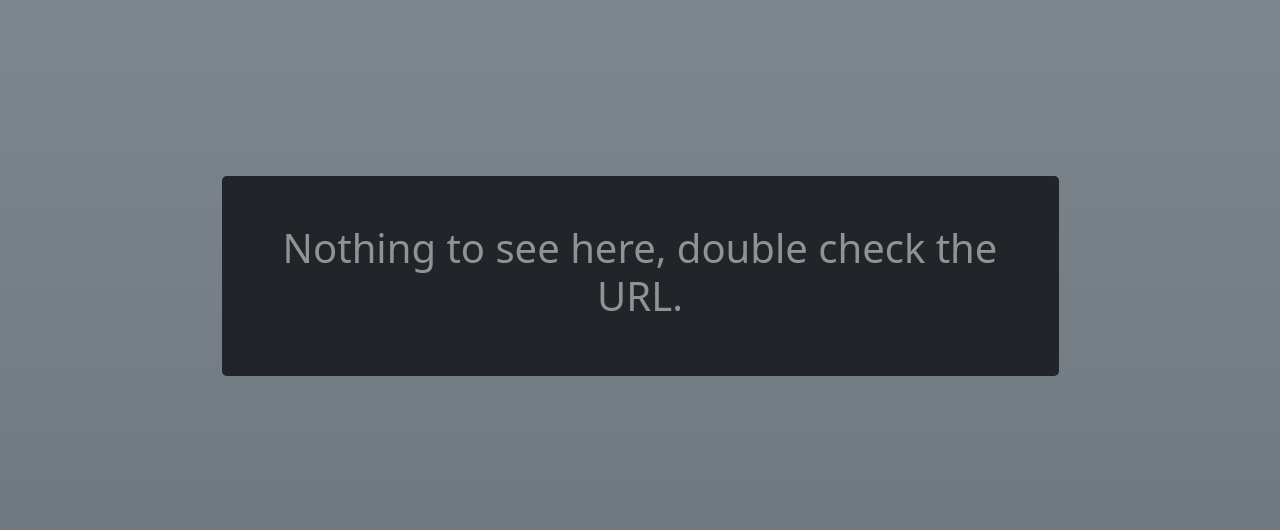
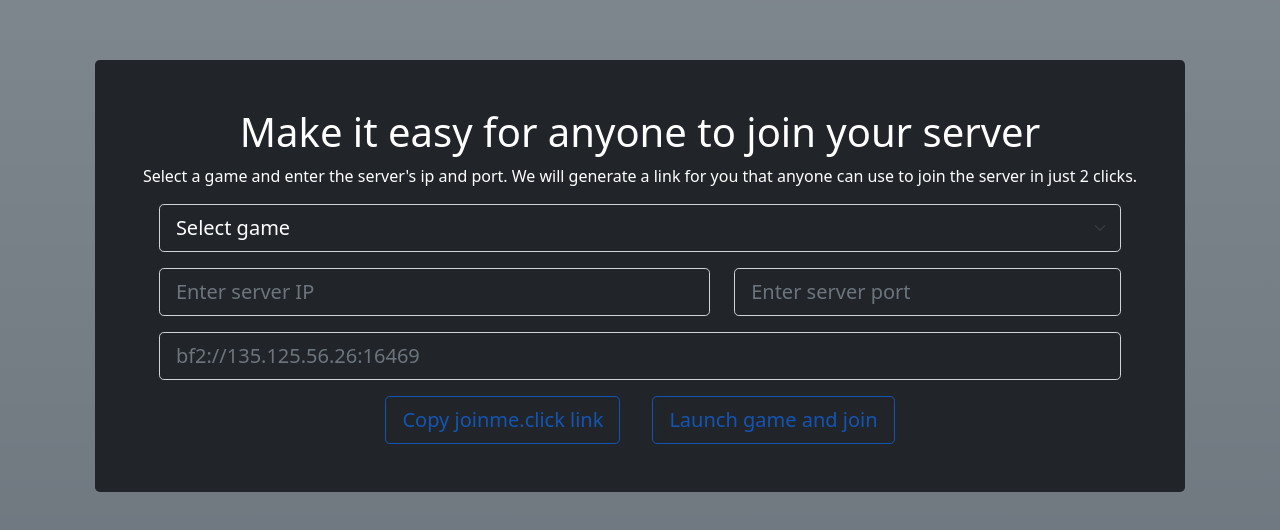
Before and after one commit to cetteup/joinme.click, a React (Create React App) app: page / in a window 1280 px wide. Shown: the part 120-650 px from the top of the page. Built offline with nearby package versions, Linux system fonts and the light colour scheme.

Commit message:
feat: Add graphical link builder

```diff
--- a/package.json
+++ b/package.json
@@ -9,10 +9,12 @@
     "@types/jest": "^27.0.1",
     "@types/node": "^16.7.13",
     "@types/react": "^17.0.20",
+    "@types/react-copy-to-clipboard": "^5.0.2",
     "@types/react-dom": "^17.0.9",
     "bootstrap": "^5.1.3",
     "react": "^18.0.0",
     "react-bootstrap": "^2.2.3",
+    "react-copy-to-clipboard": "^5.1.0",
     "react-dom": "^18.0.0",
     "react-router-dom": "^6.3.0",
     "react-scripts": "5.0.0",
--- a/src/App.tsx
+++ b/src/App.tsx
@@ -2,14 +2,16 @@ import React from 'react';
 import { Container } from 'react-bootstrap';
 import { Route, Routes } from 'react-router-dom';
 import JoinContainer from './components/JoinContainer';
+import LinkBuilder from './components/LinkBuilder';
 
 function App() {
     return (
         <div className="App bg-secondary bg-gradient">
             <main>
                 <Container className="d-flex align-items-center justify-content-center vh-100 text-center">
-                    <div className="p-5 mb-2 bg-dark text-white rounded-3 w-75">
+                    <div className="p-5 mb-2 bg-dark text-white rounded-3 mw-75">
                         <Routes>
+                            <Route path='/' element={<LinkBuilder />} />
                             <Route path='g'>
                                 <Route path=':game/:ip::port' element={<JoinContainer />} />
                             </Route>
--- a/src/components/JoinBtn.tsx
+++ b/src/components/JoinBtn.tsx
@@ -6,12 +6,13 @@ interface JoinBtnProps {
     ip: string
     port: string
     className?: string
+    disabled?: boolean
 }
 
-const JoinBtn: FC<JoinBtnProps> = ({ protocol, ip, port, className }) => {
+const JoinBtn: FC<JoinBtnProps> = ({ protocol, ip, port, className , disabled }) => {
     const joinUrl = `${protocol}://${ip}:${port}`;
     return (
-        <Button className={className} variant="outline-primary" size="lg" href={joinUrl}>Launch game and join</Button>
+        <Button className={className} variant="outline-primary" size="lg" href={joinUrl} disabled={disabled}>Launch game and join</Button>
     );
 };
 
--- /dev/null
+++ b/src/components/LinkBuilder.tsx
@@ -0,0 +1,111 @@
+import React, { FC, useRef, useState } from 'react';
+import { Button, Col, Form, Overlay, Row, Tooltip } from 'react-bootstrap';
+import { supportedGames } from '../games/titles';
+import { CopyToClipboard } from 'react-copy-to-clipboard';
+import JoinBtn from './JoinBtn';
+
+type LinkParams = {
+    protocol: string,
+    ip: string,
+    port: string,
+    copied: boolean
+}
+
+const LinkBuilder: FC = () => {
+    const [link, setLink] = useState<LinkParams>( { protocol: '', ip: '', port: '', copied: false });
+    const target = useRef(null);
+
+    const gameOptions: JSX.Element[] = [];
+    for (const key in supportedGames) {
+        const game = supportedGames[key];
+        gameOptions.push(<option key={key} value={key}>{game.label}</option>);
+    }
+
+    return (
+        <>
+            <h1 className="display-6">Make it easy for anyone to join your server</h1>
+            <p className={'mw-70'}>Select a game and enter the server&apos;s ip and port. We will generate a link for you that anyone can use to join the server in just 2 clicks.</p>
+            <Form className="my-3 mx-3">
+                <Row>
+                    <Col>
+                        <Form.Group className='mb-3'>
+                            <Form.Select id='gameSelect' className='bg-dark text-white' size='lg' defaultValue='Select game' required onChange={e => setLink({ ...link, protocol: e.target.value, copied: false })}>
+                                <option disabled>Select game</option>
+                                {gameOptions}
+                            </Form.Select>
+                        </Form.Group>
+                    </Col>
+                </Row>
+                <Row>
+                    <Col md={7} className={'mb-3'}>
+                        <Form.Group>
+                            <Form.Control className='bg-dark text-white' size='lg' type='text' placeholder='Enter server IP' onChange={e => setLink({ ...link, ip: e.target.value, copied: false })}/>
+                        </Form.Group>
+                    </Col>
+                    <Col md={5} className={'mb-3'}>
+                        <Form.Group>
+                            <Form.Control className='bg-dark text-white' size='lg' type='text' placeholder='Enter server port' onChange={e => setLink({ ...link, port: e.target.value, copied: false })}/>
+                        </Form.Group>
+                    </Col>
+                </Row>
+                <Row>
+                    <Col>
+                        <Form.Control className='bg-dark text-light' size='lg' type='text' placeholder='bf2://135.125.56.26:16469' value={buildGameUrl(link)} readOnly />
+                    </Col>
+                </Row>
+            </Form>
+
+            <div>
+                <CopyToClipboard text={buildJoinMeLink(link)} onCopy={() => setLink({ ...link, copied: true })}>
+                    <Button ref={target} className='mx-3' variant="outline-primary" size="lg" disabled={!linkParamsValid(link)}>Copy joinme.click link</Button>
+                </CopyToClipboard>
+                <Overlay target={target.current} show={link.copied} placement="right">
+                    {(props) => (
+                        <Tooltip {...props}>
+                            Copied!
+                        </Tooltip>
+                    )}
+                </Overlay>
+
+                <JoinBtn className='mx-3' protocol={link.protocol} ip={link.ip} port={link.port} disabled={!linkParamsValid(link)} />
+            </div>
+        </>
+    );
+};
+
+function linkParamsValid({ protocol, ip, port }: LinkParams): boolean {
+    return protocol in supportedGames && isValidIP(ip) && isValidPort(port);
+}
+
+function isValidIP(ip: string): boolean {
+    // regex from: https://stackoverflow.com/questions/4460586/javascript-regular-expression-to-check-for-ip-addresses/26445549#26445549
+    return ip.match(/^(?!0)(?!.*\.$)((1?\d?\d|25[0-5]|2[0-4]\d)(\.|$)){4}$/gi) != null;
+}
+
+function isValidPort(port: string): boolean {
+    const numeric = parseInt(port);
+    return numeric >= 1 && numeric <= 65535;
+}
+
+function buildGameUrl({ protocol, ip, port }: LinkParams): string {
+    let url = '';
+    if (protocol) {
+        url += `${protocol}://`;
+    }
+    if (ip) {
+        url += isValidIP(ip) ? ip : 'invalid ip address';
+    }
+    if (port) {
+        url += `:${isValidPort(port) ? port : 'invalid port'}`;
+    }
+    return url;
+}
+
+function buildJoinMeLink(link: LinkParams): string {
+    if (linkParamsValid(link)) {
+        return `https://joinme.click/g/${link.protocol}/${link.ip}:${link.port}`;
+    }
+    return '';
+}
+
+export default LinkBuilder;
```
Also changed, not shown: 1 other file (tests, documents, lock files or other folders).
